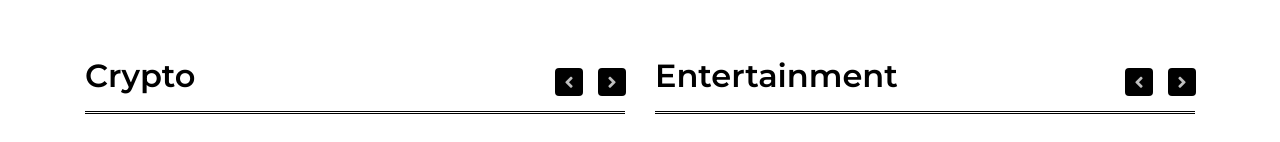
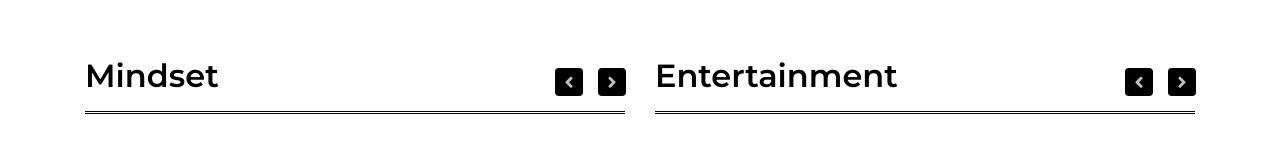
Before and after one commit to lktrading/larskeir.com, a plain HTML site: page index.html in a window 1280 px wide. Shown: the part 876-1018 px from the top of the page. Drawn offline with nearby package versions, Linux system fonts and the light colour scheme.

Commit message:
Update index.html

```diff
--- a/index.html
+++ b/index.html
@@ -248,7 +248,7 @@
             <div class="container">
                 <div class="row">
                     <div class="col-md-6">
-                        <h2>Crypto</h2>
+                        <h2>Mindset</h2>
                         <div class="row cn-slider">
                             <div class="col-md-6">
                                 <div class="cn-img">
```
